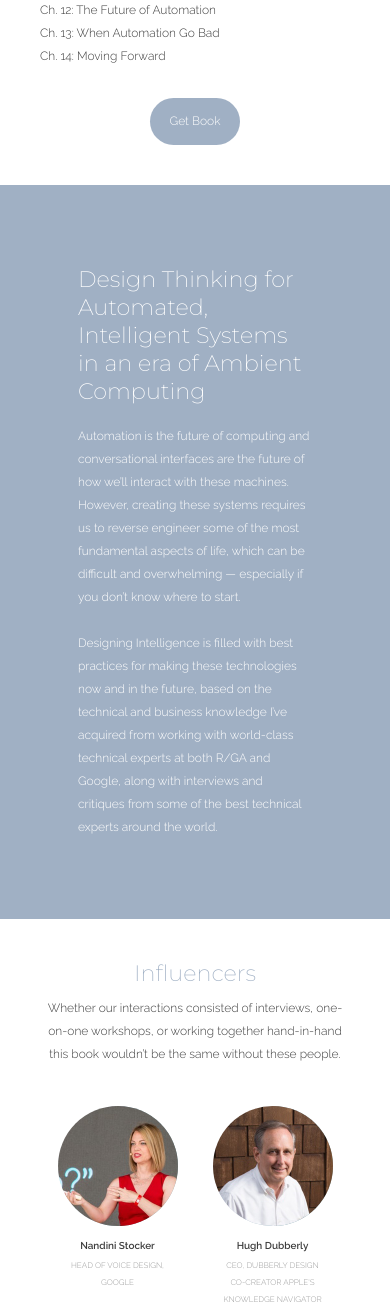
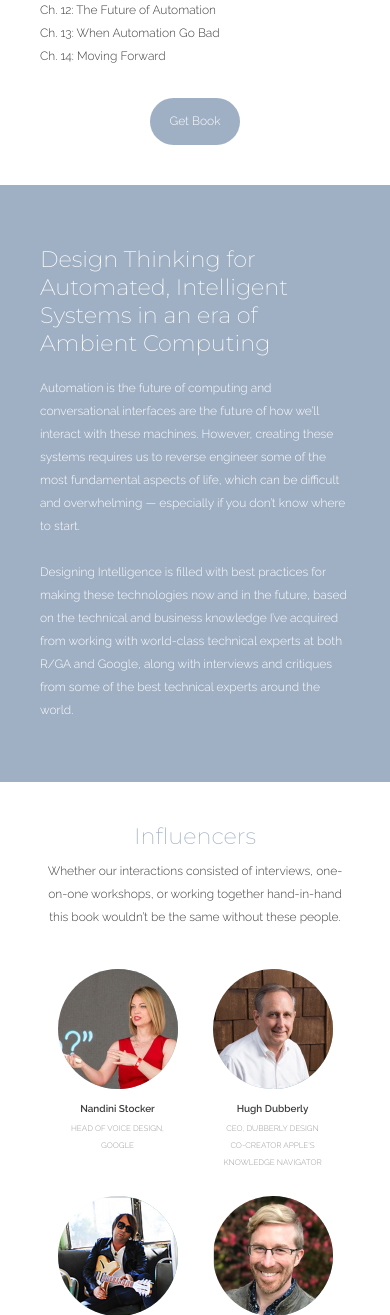
Before and after one commit to realjoet/designing-intelligence, a PHP site: page / in a window 390 px wide. Shown: the part 765-2080 px from the top of the page. Run offline with PHP 8.4, Linux system fonts and the light colour scheme; some libraries are stand-ins or nearby versions.

Commit message:
updated styles on about section

```diff
--- a/styles/base/_variables.scss
+++ b/styles/base/_variables.scss
@@ -6,7 +6,7 @@ $gun-metal: #A0B0C4;
 
 //! FONTS ______________________________
 //! ____________________________________
-$didonesque: 'didonesque-roman', serif;
+// $didonesque: 'didonesque-roman', serif;
 $montserrat: 'Montserrat', sans-serif;
 
 
--- a/styles/mobile/_main.scss
+++ b/styles/mobile/_main.scss
@@ -22,25 +22,6 @@ section {
 
   .section-title {
     font-size: 1.4rem;
-  }
-}
-
-.about-section {
-  background: $gun-metal;
-  color: #fff;
-  padding: 80px 40px;
-
-  .section-title {
-    color: #fff;
-    margin: 0 auto;
-    padding: 0 0 20px;
-    text-align: left;
-    width: 100%;
-  }
-
-  .book-description {
-    margin: 0 auto;
-    width: 100%;
   }
 }
 
@@ -80,21 +61,14 @@ section {
 //! ____________________________________
 
 .about-section {
-  background: $gun-metal;
-  color: #fff;
-  padding: 80px 0;
+  padding: 60px 40px;
 
   .section-title {
-    color: #fff;
-    margin: 0 auto;
-    padding: 0 0 20px;
-    text-align: left;
-    width: 60%;
+    width: 100%;
   }
 
   .book-description {
-    margin: 0 auto;
-    width: 60%;
+    width: 100%;
   }
 }
 
--- a/styles/styles.css
+++ b/styles/styles.css
@@ -335,20 +335,6 @@ footer.row {
     .hero .section-title {
       font-size: 1.4rem; }
 
-  .about-section {
-    background: #A0B0C4;
-    color: #fff;
-    padding: 80px 40px; }
-    .about-section .section-title {
-      color: #fff;
-      margin: 0 auto;
-      padding: 0 0 20px;
-      text-align: left;
-      width: 100%; }
-    .about-section .book-description {
-      margin: 0 auto;
-      width: 100%; }
-
   .toc {
     flex-flow: column; }
 
@@ -367,18 +353,11 @@ footer.row {
     margin: 0 auto; }
 
   .about-section {
-    background: #A0B0C4;
-    color: #fff;
-    padding: 80px 0; }
+    padding: 60px 40px; }
     .about-section .section-title {
-      color: #fff;
-      margin: 0 auto;
-      padding: 0 0 20px;
-      text-align: left;
-      width: 60%; }
+      width: 100%; }
     .about-section .book-description {
-      margin: 0 auto;
-      width: 60%; }
+      width: 100%; }
 
   .influencers .influencer-container {
     padding: 40px 0 20px; }
```
Also changed, not shown: 1 other file.
